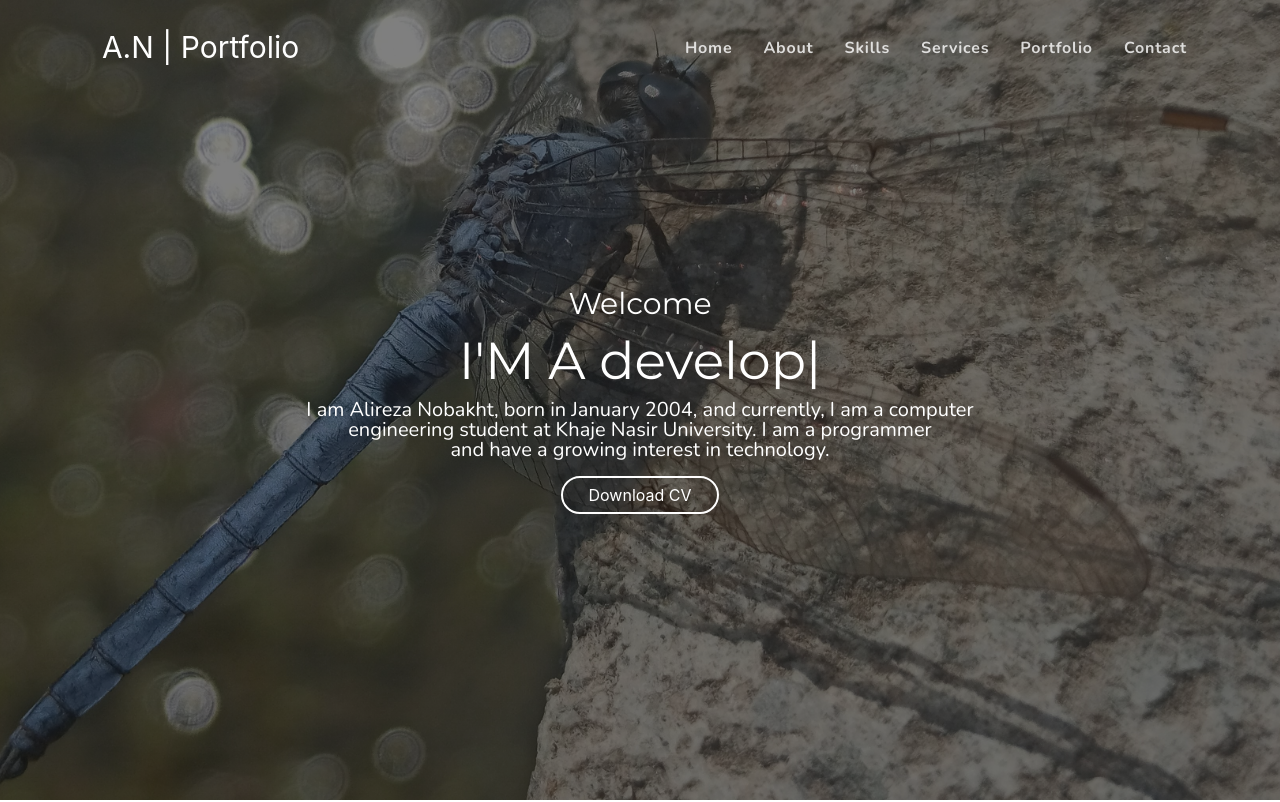
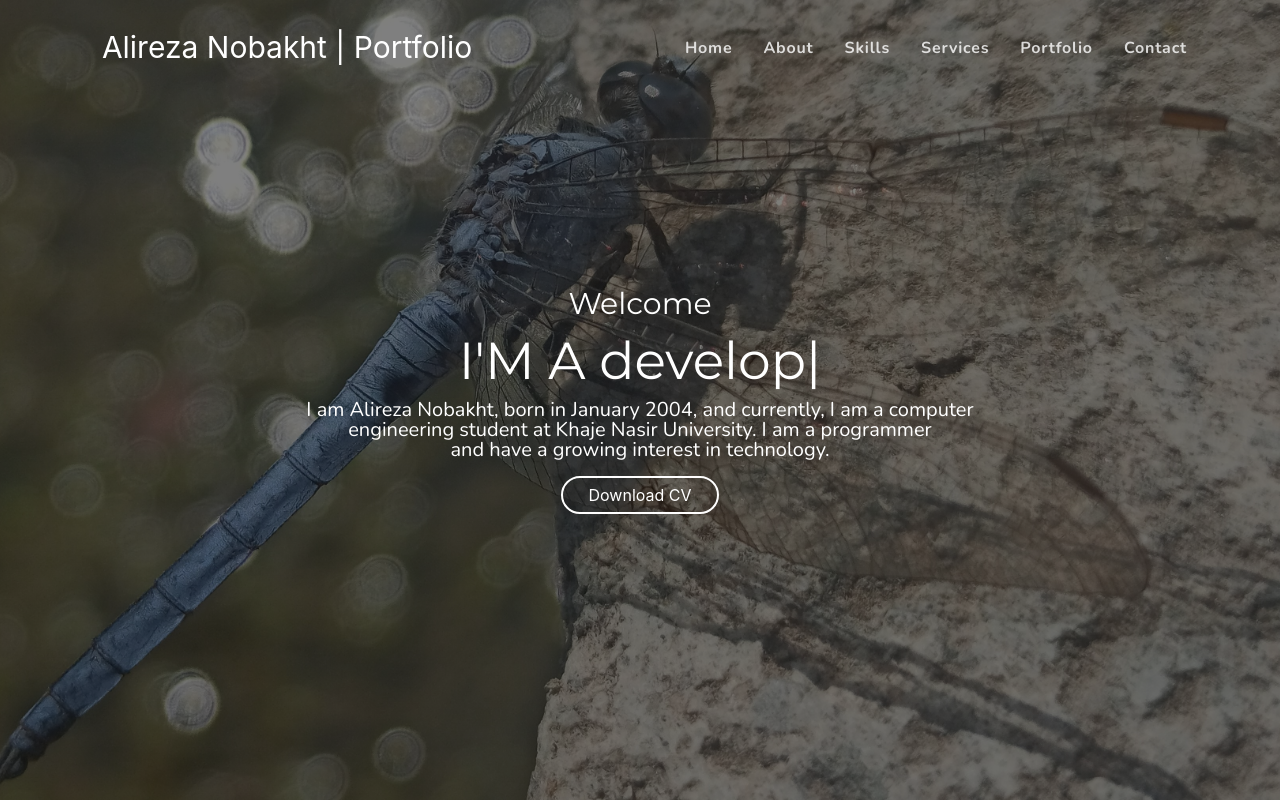
Before and after one commit to alirezanobakht2004/PortfolioWebsite, a plain HTML site: page index.html in a window 1280 px wide. Shown: the top 802 px of the page. Drawn offline with nearby package versions, Linux system fonts and the light colour scheme.

Commit message:
navbar name changed

```diff
--- a/index.html
+++ b/index.html
@@ -25,7 +25,7 @@
 
     <nav class="navbar navbar-expand-lg sticky fixed-top r-nav">
         <div class="container">
-            <a href="#" class="navbar-brand">&nbsp;&nbsp;A.N | Portfolio</a>
+            <a href="#" class="navbar-brand">&nbsp;&nbsp;Alireza Nobakht | Portfolio</a>
             <button class="navbar-toggler" type="button" data-toggle="collapse" data-target="#navbarId">
                 <span><i class="fas fa-bars hamburger"></i></span>
             </button>
```
